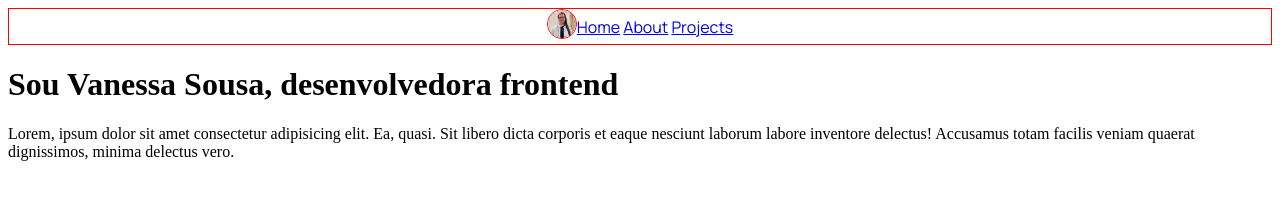
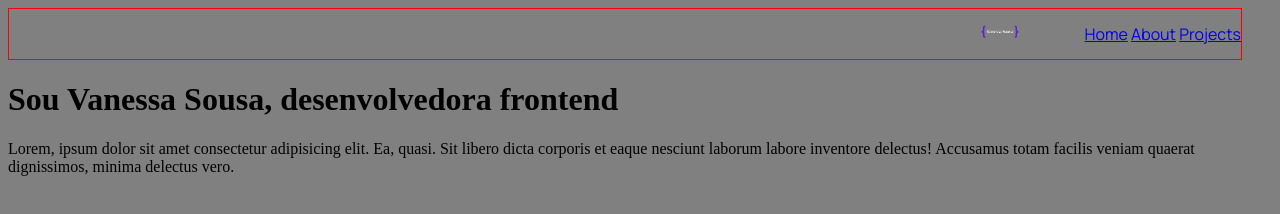
Before and after one commit to vanessasousapro/Portifolio-VSP, a plain HTML site: page Index.html in a window 1280 px wide. Drawn offline with Linux system fonts and the light colour scheme.

Commit message:
Update html e css

```diff
--- a/Index.html
+++ b/Index.html
@@ -14,8 +14,8 @@
 <body class="body__home">
     <div>
         <header class="header">
-            <div>
-                <img class="foto__header" src="./assets/imagens/Foto-CV.jpg" alt="foto-header">
+            <div class="foto__header">
+                <img src="./assets/imagens/logo-portifolio-png.png" alt="foto-header">
             </div>
             <div class="menu">
                 <a href="#" class="social-links"
--- a/assets/css/style.css
+++ b/assets/css/style.css
@@ -1,20 +1,22 @@
-
-.body__home{
-background-color:white
+.body__home {
+    background-color: grey
 }
 
 .header {
     border: 1px solid red;
-    font-family:"Manrope", sans-serif;
+    font-family: "Manrope", sans-serif;
     display: flex;
-    justify-content: center;
+    justify-content: end;
     align-items: center;
+    line-height: 50%;
+    margin-right: 30px;
 }
 
-.foto__header{
-    border: 1px solid red;
-    height: 30px;
-    width: 30px;
-    border-radius: 50%;
-    box-sizing: border-box;
+.foto__header {
+    display: flex;
+    justify-content: start;
+    width: 50px;
+    height: 50px;
+    border-radius: 50px;
+    margin-right: 60px;
 }
```
Also changed, not shown: assets/imagens/logo-portifolio-png.png (added).
